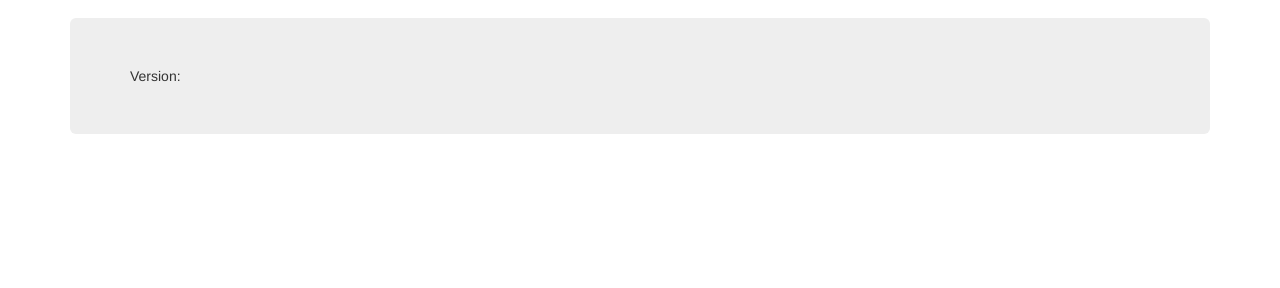
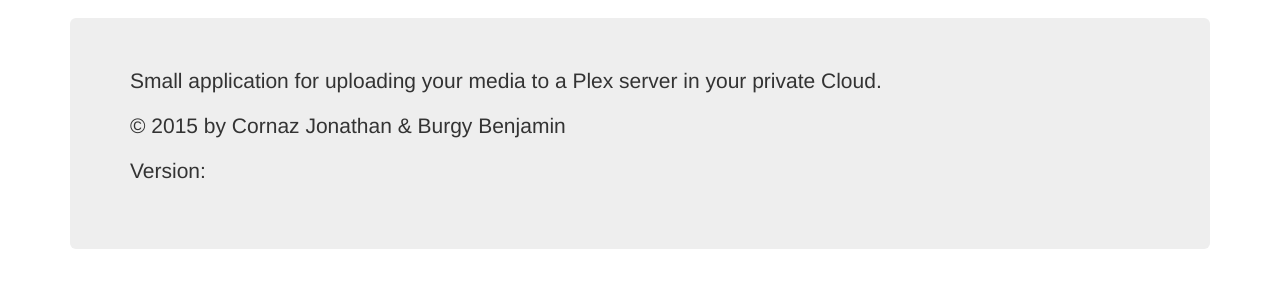
Before and after one commit to jcornaz/hesso.cloud.plex, a plain HTML site: page webserver/templates/index.html at #/about in a window 1280 px wide. Shown: the part 74-362 px from the top of the page. Drawn offline with nearby package versions, Linux system fonts and the light colour scheme; files that its build step writes are made by us from their sources; no server answers; files whose address does not match are found by name.

Commit message:
Add some information to the about page.

```diff
--- a/webserver/static/pages/about.html
+++ b/webserver/static/pages/about.html
@@ -1 +1,4 @@
-Version: {{version}}
+<p>Small application for uploading your media to a Plex server in your private Cloud.</p>
+
+<p>&copy; 2015 by Cornaz Jonathan & Burgy Benjamin</p>
+<p>Version: {{version}}</p>
```
